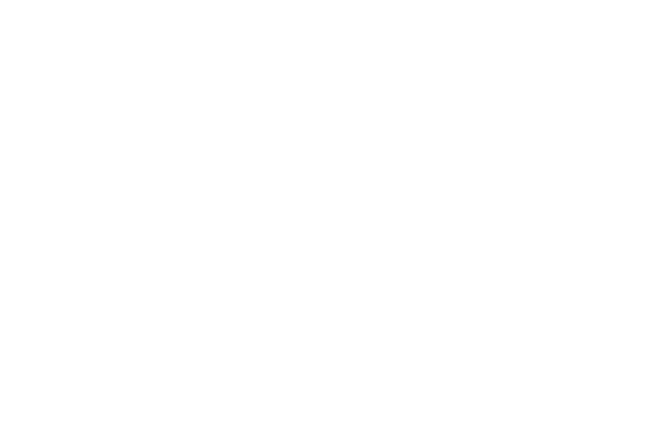
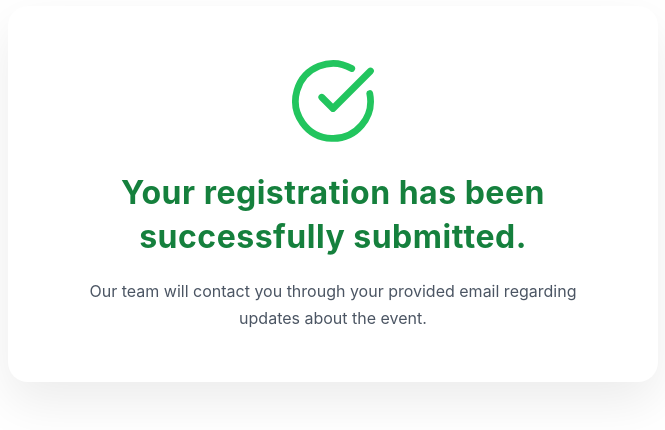
Before and after one commit to SHAINAMODESTO/asc-event, a React (Vite) app: page /thankyou in a window 1280 px wide. Before the commit this address had no page. Shown: the part 206-636 px from the top of the page, without its empty margins (307-972 px from the left). Built offline with nearby package versions, Linux system fonts and the light colour scheme.

Commit message:
Updated Registration From connected in Service Layer

```diff
--- a/src/App.jsx
+++ b/src/App.jsx
@@ -1,12 +1,14 @@
 import { Routes, Route } from "react-router-dom";
 import Sidebar from "./shared/Sidebar";
 import Registration from "./components/Registration";
+import ThankYou from "./components/ThankYou";
 
 function App() {
   return (
     <Routes>
       <Route path="/" element={<Sidebar />} />
       <Route path="/registration" element={<Registration />} />
+      <Route path="/thankyou" element={<ThankYou />} />
     </Routes>
   );
 }
--- a/src/components/Registration.jsx
+++ b/src/components/Registration.jsx
@@ -1,10 +1,14 @@
 import React, { useState } from "react";
 import { useLocation, useNavigate } from "react-router-dom";
 import "./Registration.css";
+import { createAttendee } from "../services/attendeeListService";
 
 const Register = () => {
   const location = useLocation();
   const navigate = useNavigate();
+
+  console.log("LOCATION STATE:", location.state);
+  console.log("EVENT ID:", location.state?.eventId);
 
   const [consentAccepted, setConsentAccepted] = useState(false);
   const [consentChecked, setConsentChecked] = useState(false);
@@ -17,6 +21,7 @@ const Register = () => {
   const [contactNumber, setContactNumber] = useState("");
   const [companyName, setCompanyName] = useState("");
   const [position, setPosition] = useState("");
+  const [selectedMenu, setSelectedMenu] = useState("");
 
   const {
     menuOptions = [],
@@ -33,24 +38,45 @@ const Register = () => {
 
   const navigateHome = () => navigate("/", { replace: true });
 
-  const handleSubmit = (e) => {
+ const handleSubmit = async (e) => {
   e.preventDefault();
 
   const formData = {
+    eventId: location.state?.eventId,
     firstName,
     lastName,
-      middleInitial,
-      preferredName,
-      email,
+    emailAddress: email,
     contactNumber,
-      companyName,
+    preferredNameOnBadge: preferredName,
+    company: companyName,
     position,
   };
 
-    console.log(formData);
-    alert("Registration Submitted!");
+  console.log("SENDING:", formData);
+
+  try {
+    const response = await createAttendee(formData);
+
+    console.log("SUCCESS:", response);
+
+    // remove alert here
+    navigate("/thankyou", {
+      replace: true,
+      state: {
+        eventName,
+        email,
+      },
+    });
+  } catch (error) {
+    console.error("FULL ERROR:", error.response?.data);
+
+    alert(
+      Array.isArray(error.response?.data?.message)
+        ? error.response.data.message.join("\n")
+        : error.response?.data?.message || "Failed to submit registration"
+    );
+  }
 };
-
   return (
     <div className="registration-page">
       {!consentAccepted ? (
@@ -248,7 +274,13 @@ const Register = () => {
                 <div className="menu-list">
                   {menuOptions.map((option, index) => (
                     <label key={index} className="menu-option">
-                      <input type="radio" name="menu" />
+                      <input
+                        type="radio"
+                        name="menu"
+                        value={option}
+                        checked={selectedMenu === option}
+                        onChange={(e) => setSelectedMenu(e.target.value)}
+                      />
                       <span>{option}</span>
                     </label>
                   ))}
--- /dev/null
+++ b/src/components/ThankYou.css
@@ -0,0 +1,57 @@
+.thankyou-page {
+  min-height: 100vh;
+  display: flex;
+  justify-content: center;
+  align-items: center;
+  background: white;
+  padding: 20px;
+}
+
+.thankyou-card {
+  background: #fff;
+  width: 100%;
+  max-width: 650px;
+  padding: 50px 40px;
+  border-radius: 20px;
+  text-align: center;
+  box-shadow: 0 20px 50px rgba(0, 0, 0, 0.08);
+}
+
+.success-icon {
+  display: flex;
+  justify-content: center;
+  align-items: center;
+  color: #22c55e;
+  margin-bottom: 25px;
+}
+
+.thankyou-card h1 {
+  font-size: 32px;
+  font-weight: 700;
+  color: #15803d;
+  line-height: 1.4;
+  margin-bottom: 18px;
+}
+
+.thankyou-card p {
+  font-size: 16px;
+  color: #4b5563;
+  line-height: 1.7;
+  max-width: 500px;
+  margin: 0 auto;
+}
+
+/* Responsive */
+@media (max-width: 768px) {
+  .thankyou-card {
+    padding: 35px 25px;
+  }
+
+  .thankyou-card h1 {
+    font-size: 24px;
+  }
+
+  .thankyou-card p {
+    font-size: 14px;
+  }
+}
--- /dev/null
+++ b/src/components/ThankYou.jsx
@@ -0,0 +1,24 @@
+import React from "react";
+import { CheckCircle } from "lucide-react";
+import "./ThankYou.css";
+
+const ThankYou = () => {
+  return (
+    <div className="thankyou-page">
+      <div className="thankyou-card">
+        <div className="success-icon">
+          <CheckCircle size={90} strokeWidth={1.8} />
+        </div>
+
+        <h1>Your registration has been successfully submitted.</h1>
+
+        <p>
+          Our team will contact you through your provided email regarding
+          updates about the event.
+        </p>
+      </div>
+    </div>
+  );
+};
+
+export default ThankYou;
--- /dev/null
+++ b/src/services/attendeeListService.jsx
@@ -0,0 +1,17 @@
+import axios from "axios";
+
+const BASE_URL = "https://api.asconlineportal.com/api-event";
+
+export const createAttendee = async (attendeeData) => {
+  try {
+    const response = await axios.post(
+      `${BASE_URL}/attendee/create`,
+      attendeeData
+    );
+
+    return response.data;
+  } catch (error) {
+    console.error("Create attendee error:", error.response?.data || error);
+    throw error;
+  }
+};
```
Also changed, not shown: src/components/CreateForm.jsx (+63 -61 lines), 1 other file (tests, documents, lock files or other folders). Lines whose indentation alone changed are shown as unchanged.
